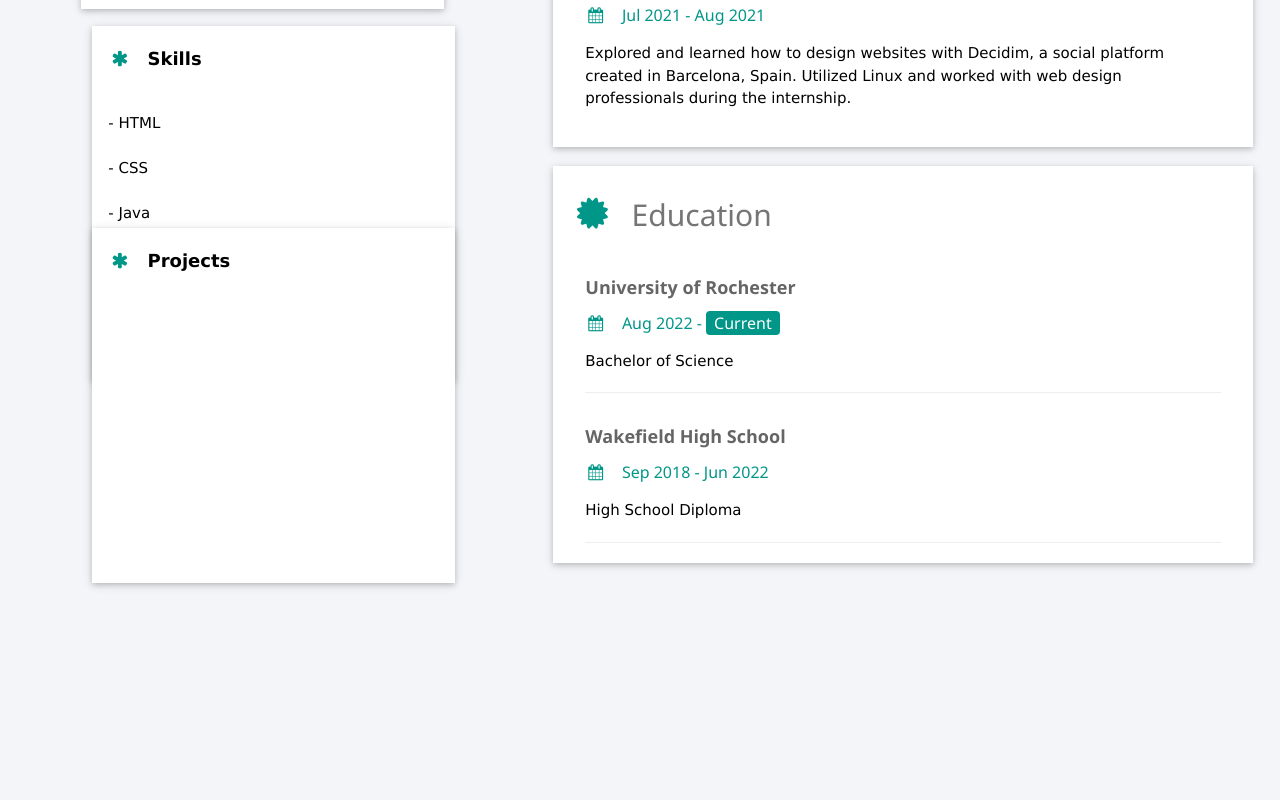
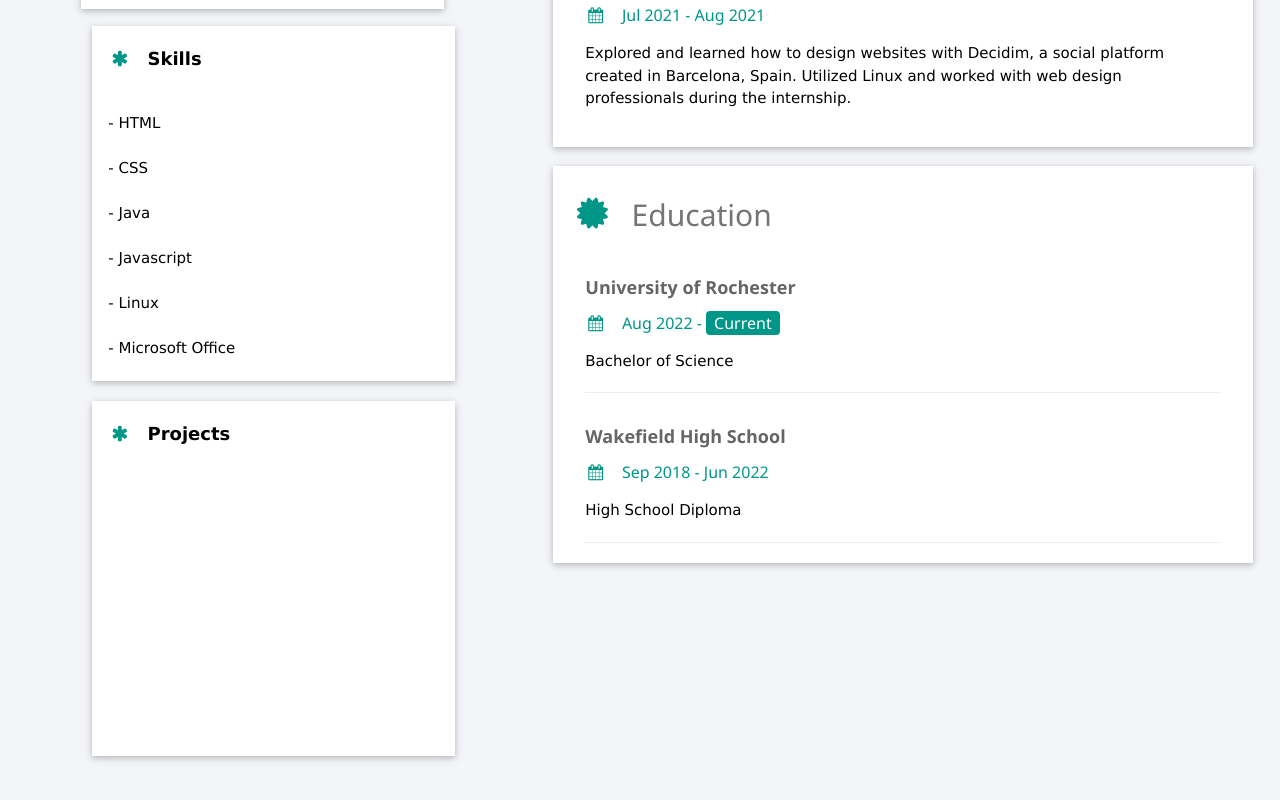
Before and after one commit to mccm707/website-portfolio, a plain HTML site: page index.html in a window 1280 px wide. Shown: the part 875-1675 px from the top of the page. Drawn offline with nearby package versions, Linux system fonts and the light colour scheme.

Commit message:
Positioned "projects" container correctly

```diff
--- a/style.css
+++ b/style.css
@@ -94,7 +94,7 @@
         left: -761px;
         width: 363px;
         float: left;
-        bottom: -10px;
+        bottom: -183px;
         height: 355px;
     }
 
```
